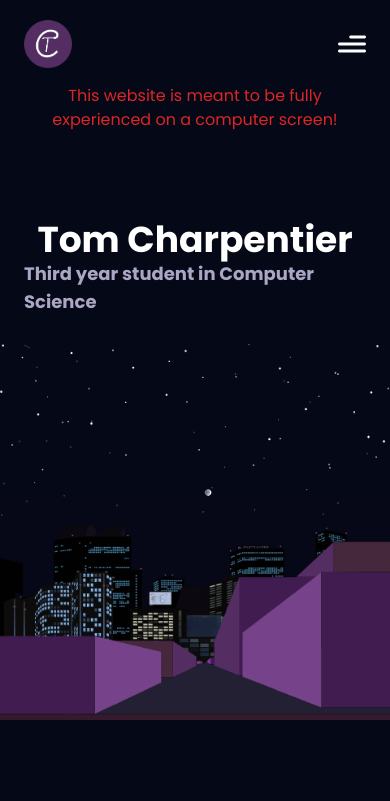
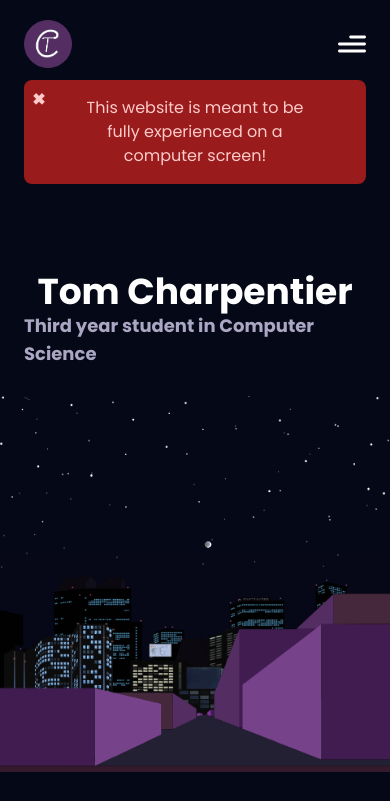
Before and after one commit to ArkAow/tom-charpentier-portfolio, a React (Vite) app: page / in a window 390 px wide. Shown: the top 801 px of the page. Built offline with nearby package versions, Linux system fonts and the light colour scheme.

Commit message:
Added card to mobile warning

```diff
--- a/src/components/Contact.jsx
+++ b/src/components/Contact.jsx
@@ -3,9 +3,9 @@ import React from "react";
 export default function Contact() {
     return (
         <div id="contact"
-          className="w-full flex flex-col items-center justify-center mt-16 p-6">
+          className="w-full flex flex-col items-center justify-center mt-16 p-10">
             <h1 className="text-4xl relative font-bold">Contact Me</h1>
-            <p>email sender</p>
+            <p>Feel free to reach out by email if you’re interested in my work.</p>
             <p>other links</p>
         </div>
     );
--- a/src/components/Hero.jsx
+++ b/src/components/Hero.jsx
@@ -1,6 +1,8 @@
-import React, { useEffect } from "react";
+import React, { useEffect, useState } from "react";
 
 export default function Hero() {
+  const [showMessage, setShowMessage] = useState(true);
+
   useEffect(() => {
     const handleScroll = () => {
       const scrollPosition = window.scrollY;
@@ -16,10 +18,19 @@ export default function Hero() {
   }, []);
 
   return (
-        <section id="hero"
-         className="w-full pt-16">
-          <p className="flex sm:hidden w-full justify-center text-red-600 px-10 pt-5 text-center">
-            This website is meant to be fully experienced on a computer screen!</p>
+    <section id="hero" className="w-full pt-16 relative">
+      {showMessage && (
+        <div className="flex sm:hidden w-fit justify-center items-center bg-red-800 text-red-200 p-4 rounded-lg relative mx-6 mt-4">
+          <button
+            onClick={() => setShowMessage(false)}
+            className="absolute top-2 left-2 text-red-200 font-bold">
+            ✖
+          </button>
+          <p className="text-center px-10">
+            This website is meant to be fully experienced on a computer screen!
+          </p>
+        </div>)}
+
       <div className="star-parallax-container relative overflow-hidden">
         <div className="w-full flex flex-col items-center justify-center font-bold mt-16 p-6">
           <h1 className="text-4xl">Tom Charpentier</h1>
--- a/src/components/NavBar.jsx
+++ b/src/components/NavBar.jsx
@@ -1,5 +1,4 @@
 import React, { useState, useEffect } from "react";
-import { styles } from "../styles"
 import { redirectLinks } from "../constants";
 import { navLinks } from "../constants";
 import { Link } from "react-router-dom";
@@ -33,7 +32,7 @@ export default function NavBar() {
     }, []);
 
     return (
-        <nav className={`${styles.paddingX} w-full flex items-center py-5 fixed top-0 z-20 transition-all duration-500 ease-in-out ${scrolled ? "bg-primary" : "bg-transparent"}`}>
+        <nav className={`px-6 w-full flex items-center py-5 fixed top-0 z-20 transition-all duration-500 ease-in-out ${scrolled ? "bg-primary" : "bg-transparent"}`}>
             <div className="flex items-center justify-start flex-1">
                 <Link to='/'
                     className='flex items-center gap-2'
--- a/src/styles.js
+++ b/src/styles.js
@@ -1,17 +1,5 @@
 const styles = {
-    paddingX: "px-6",
-    paddingY: "py-6",
-    padding: "sm:px-16 px-6 sm:py-16 py-10",
 
-    heroHeadText:
-      "font-black text-white lg:text-[80px] sm:text-[60px] xs:text-[50px] text-[40px] lg:leading-[98px] mt-2",
-    heroSubText:
-      "text-[#dfd9ff] font-medium lg:text-[30px] sm:text-[26px] xs:text-[20px] text-[16px] lg:leading-[40px]",
-
-    sectionHeadText:
-      "text-white font-black md:text-[60px] sm:text-[50px] xs:text-[40px] text-[30px]",
-    sectionSubText:
-      "sm:text-[18px] text-[14px] text-secondary uppercase tracking-wider",
   };
 
   export { styles };
```
Lines whose indentation alone changed are shown as unchanged.
